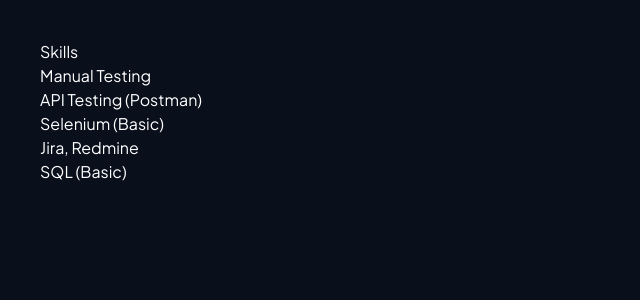
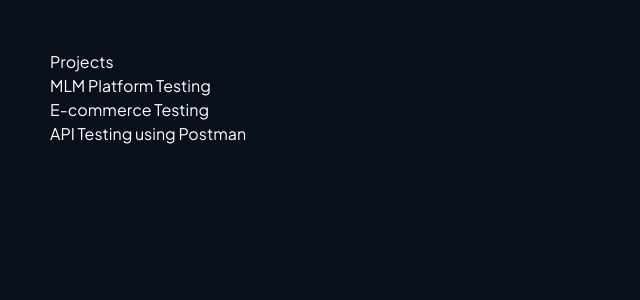
Before and after one commit to vishnu-arun-in/vishnu-portfolio, a Next.js app: page / in a window 1280 px wide. Shown: the top 300 px of the page, without its empty margins (0-640 px from the left). Built offline with nearby package versions, Linux system fonts and the light colour scheme.

Commit message:
Update page.tsx

```diff
--- a/src/app/page.tsx
+++ b/src/app/page.tsx
@@ -1,13 +1,11 @@
-export default function SkillsSection() {
+export default function ProjectsSection() {
   return (
-    <section style={{ padding: "40px", color: "white" }}>
-      <h2>Skills</h2>
+    <section style={{ padding: "50px", color: "white" }}>
+      <h2>Projects</h2>
       <ul>
-        <li>Manual Testing</li>
-        <li>API Testing (Postman)</li>
-        <li>Selenium (Basic)</li>
-        <li>Jira, Redmine</li>
-        <li>SQL (Basic)</li>
+        <li>MLM Platform Testing</li>
+        <li>E-commerce Testing</li>
+        <li>API Testing using Postman</li>
       </ul>
     </section>
   );
```
